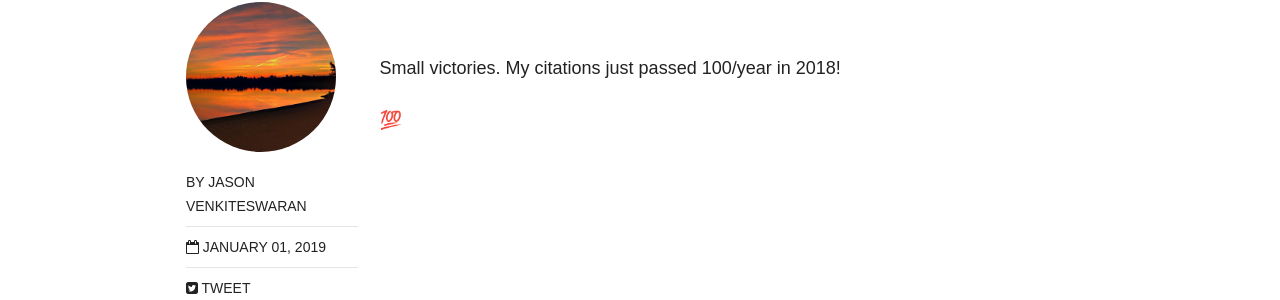
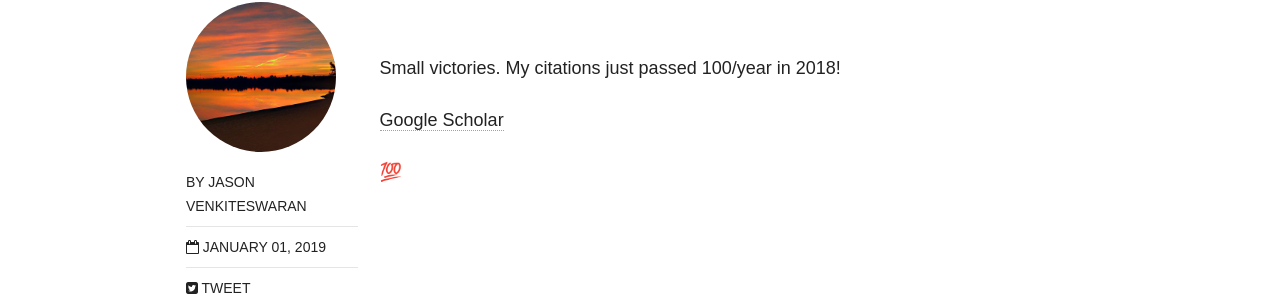
Before and after one commit to jjvenky/jjvenky.github.io, a Jekyll site: the page built from _posts/2019-01-01-citations-100.md, in a window 1280 px wide. Shown: the part 602-902 px from the top of the page. Built offline with Jekyll 4.4.1, drawn with Linux system fonts in a browser that asks for light colours; nearby versions of some CDN libraries.

Commit message:
Add ogogle scholar link to post

```diff
--- a/_posts/2019-01-01-citations-100.md
+++ b/_posts/2019-01-01-citations-100.md
@@ -11,4 +11,6 @@ share: true
 
 Small victories. My citations just passed 100/year in 2018!
 
+[Google Scholar](https://scholar.google.ca/citations?user=4FQ_rQsAAAAJ&hl=en)
+
 💯
```
